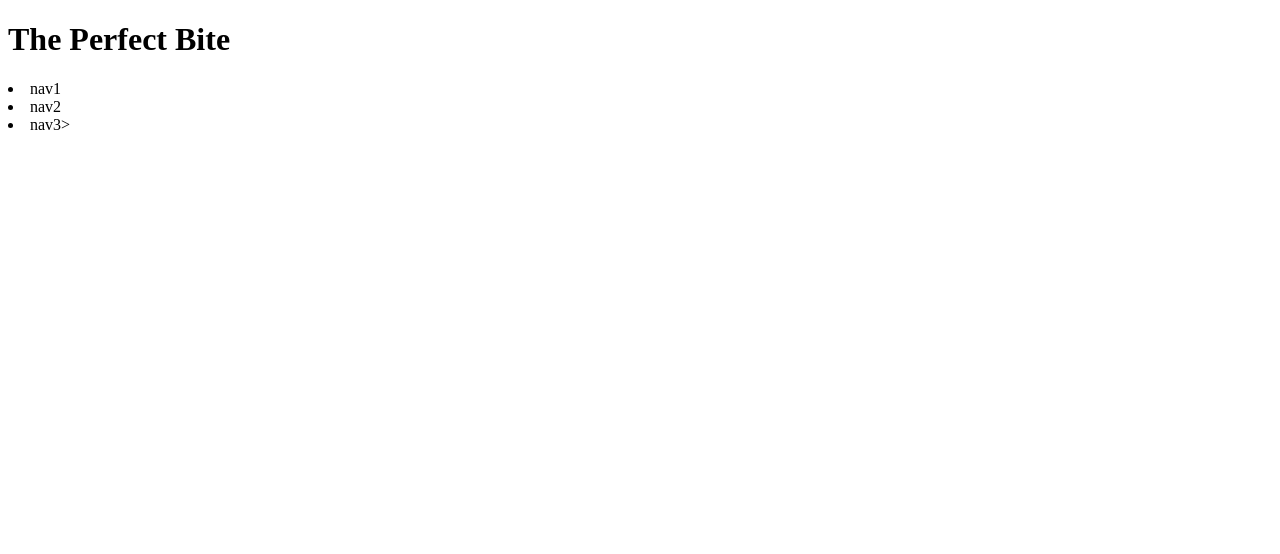
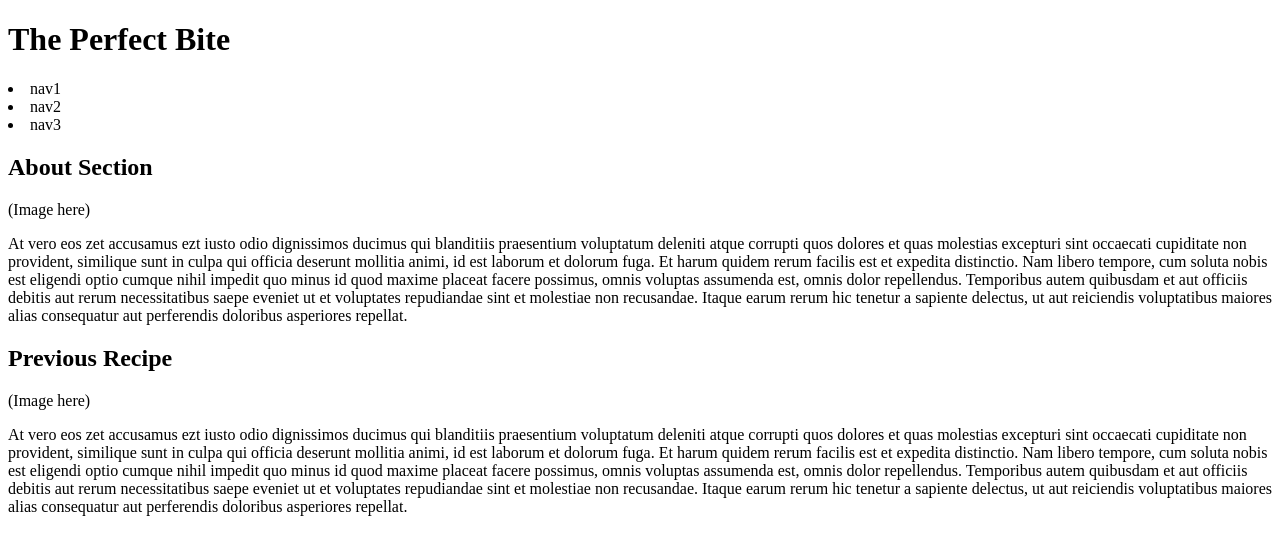
Before and after one commit to jamiguel23/pinchTheRice, a plain HTML site: page index.html in a window 1280 px wide. Drawn offline with Linux system fonts and the light colour scheme.

Commit message:
added main, h2, and lorum itson place holder

```diff
--- a/index.html
+++ b/index.html
@@ -1,13 +1,27 @@
 <!DOCTYPE html>
     <html>
-
-
+       <head></head>
             <header>
                 <h1>The Perfect Bite</h1>
                 <nav>
                     <li>nav1</li>
                     <li>nav2</li>
-                    <li>nav3></li>
+                    <li>nav3</li>
                 </nav>
             </header>
+            <main>
+                <h2>
+                    About Section
+                </h2>
+                (Image here)
+                <p> At vero eos zet accusamus ezt iusto odio dignissimos ducimus qui blanditiis praesentium voluptatum deleniti atque corrupti quos dolores et quas molestias excepturi sint occaecati cupiditate non provident, similique sunt in culpa qui officia deserunt mollitia animi, id est laborum et dolorum fuga. Et harum quidem rerum facilis est et expedita distinctio. Nam libero tempore, cum soluta nobis est eligendi optio cumque nihil impedit quo minus id quod maxime placeat facere possimus, omnis voluptas assumenda est, omnis dolor repellendus. Temporibus autem quibusdam et aut officiis debitis aut rerum necessitatibus saepe eveniet ut et voluptates repudiandae sint et molestiae non recusandae. Itaque earum rerum hic tenetur a sapiente delectus, ut aut reiciendis voluptatibus maiores alias consequatur aut perferendis doloribus asperiores repellat.
+                </p>
+                <h2>
+                    Previous Recipe
+                </h2>
+                (Image here)
+                <p> At vero eos zet accusamus ezt iusto odio dignissimos ducimus qui blanditiis praesentium voluptatum deleniti atque corrupti quos dolores et quas molestias excepturi sint occaecati cupiditate non provident, similique sunt in culpa qui officia deserunt mollitia animi, id est laborum et dolorum fuga. Et harum quidem rerum facilis est et expedita distinctio. Nam libero tempore, cum soluta nobis est eligendi optio cumque nihil impedit quo minus id quod maxime placeat facere possimus, omnis voluptas assumenda est, omnis dolor repellendus. Temporibus autem quibusdam et aut officiis debitis aut rerum necessitatibus saepe eveniet ut et voluptates repudiandae sint et molestiae non recusandae. Itaque earum rerum hic tenetur a sapiente delectus, ut aut reiciendis voluptatibus maiores alias consequatur aut perferendis doloribus asperiores repellat.
+                </p>
+
+            </main>
     </html>
```
